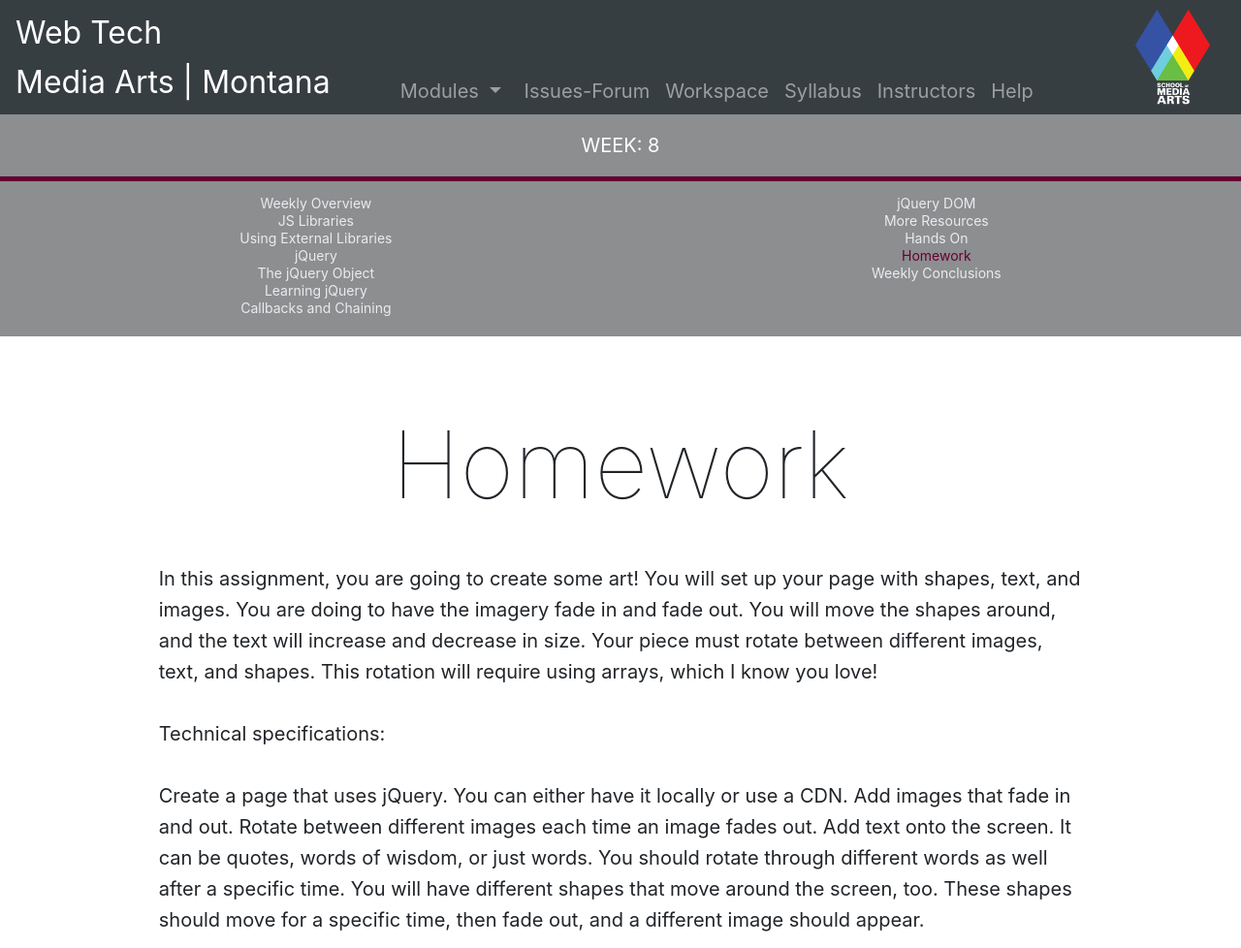
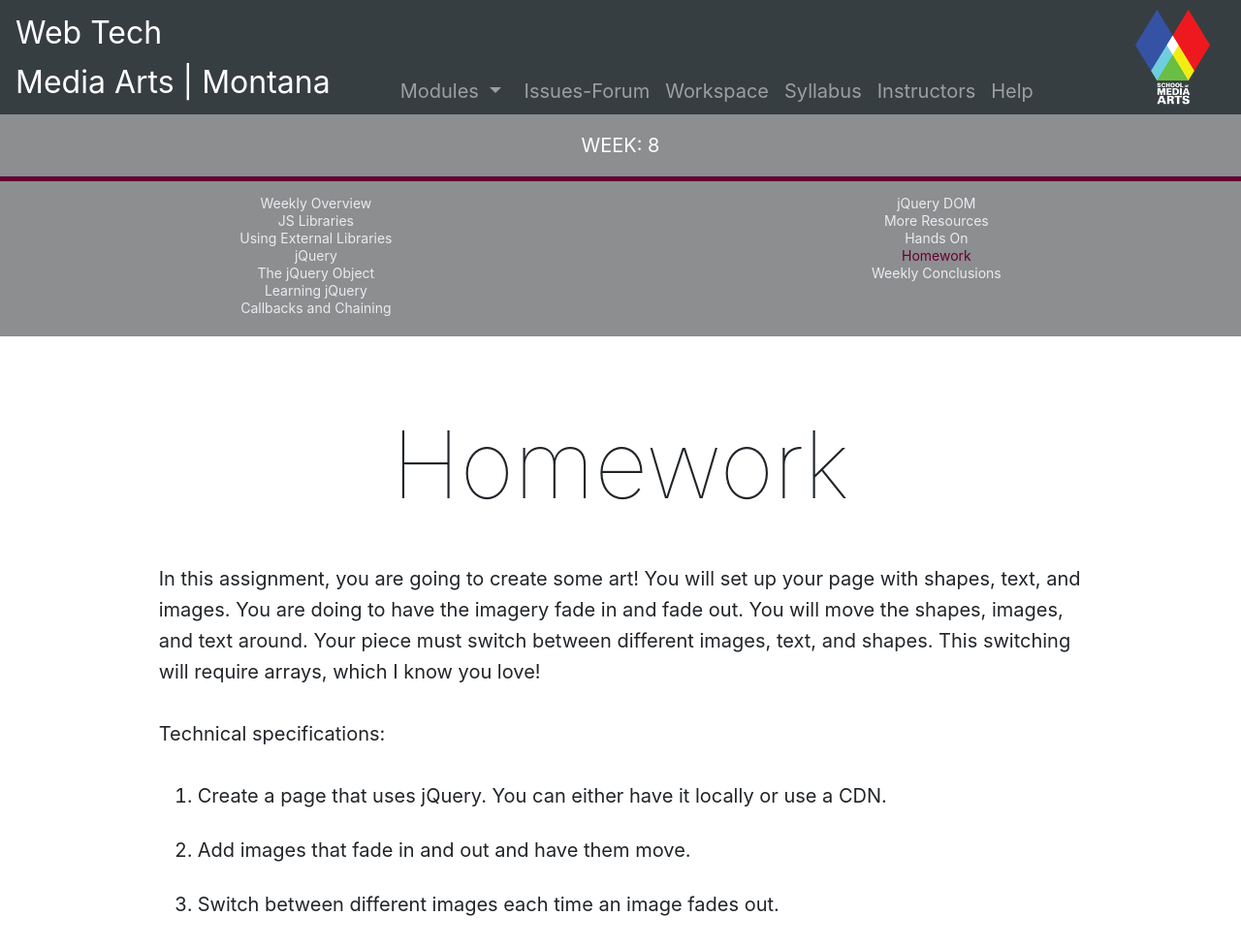
Before and after one commit to Montana-Media-Arts/441-web-tech-Spring2025-course, a Jekyll site: the page built from modules/week-8/_posts/2004-01-01-homework.md, in a window 1280 px wide and 1400 px high. Shown: the top 978 px of the window at 97% size. Built offline with Jekyll 4.4.1, drawn with Linux system fonts in a browser that asks for light colours; nearby versions of some CDN libraries; comment, search, counter and statistics services are not loaded; some of the changed text lies outside the part shown.

Commit message:
Update 2004-01-01-homework.md

```diff
--- a/modules/week-8/_posts/2004-01-01-homework.md
+++ b/modules/week-8/_posts/2004-01-01-homework.md
@@ -6,19 +6,19 @@ jotted: false
 
 # Homework
 
-In this assignment, you are going to create some art! You will set up your page with shapes, text, and images. You are doing to have the imagery fade in and fade out. You will move the shapes around, and the text will increase and decrease in size. Your piece must rotate between different images, text, and shapes. This rotation will require using arrays, which I know you love!
+In this assignment, you are going to create some art! You will set up your page with shapes, text, and images. You are doing to have the imagery fade in and fade out. You will move the shapes, images, and text around. Your piece must switch between different images, text, and shapes. This switching will require arrays, which I know you love!
 
 Technical specifications:
 
-Create a page that uses jQuery. You can either have it locally or use a CDN.
-Add images that fade in and out.
-Rotate between different images each time an image fades out.
-Add text onto the screen. It can be quotes, words of wisdom, or just words.
-You should rotate through different words as well after a specific time.
-You will have different shapes that move around the screen, too.
-These shapes should move for a specific time, then fade out, and a different image should appear.
+1. Create a page that uses jQuery. You can either have it locally or use a CDN.
+2. Add images that fade in and out and have them move.
+3. Switch between different images each time an image fades out.
+4. Add text onto the screen and have them move. It can be quotes, words of wisdom, or just words.
+5. Switch through different words as well after a specific time.
+6. Add different shapes and have them move around the screen.
+7. Switch shapes after a specific time.
 
-<div class="embed-responsive embed-responsive-16by9"><iframe class="embed-responsive-item" src="https://www.youtube.com/embed/DuUQt5iufZc" frameborder="0" allowfullscreen></iframe></div>
+<!--<div class="embed-responsive embed-responsive-16by9"><iframe class="embed-responsive-item" src="https://www.youtube.com/embed/DuUQt5iufZc" frameborder="0" allowfullscreen></iframe></div>-->
 
 ## Homework Example
 
```
